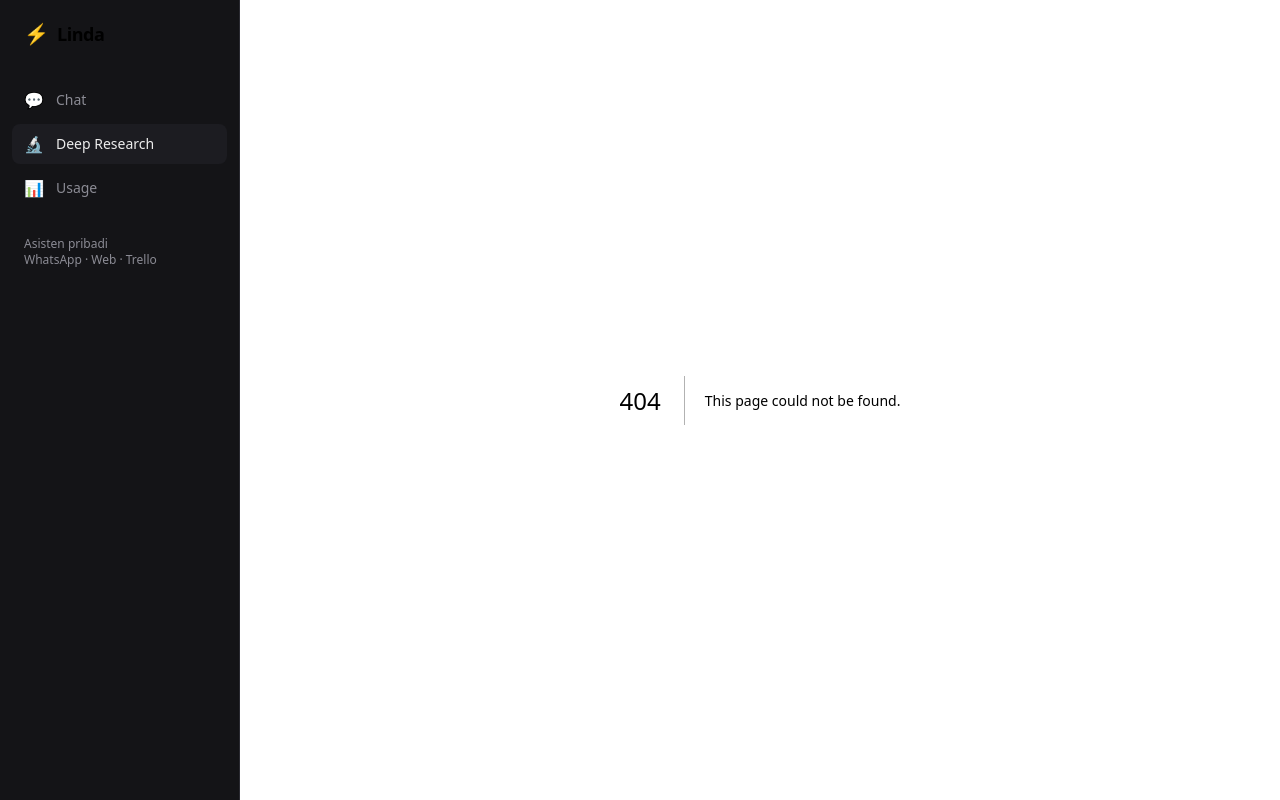
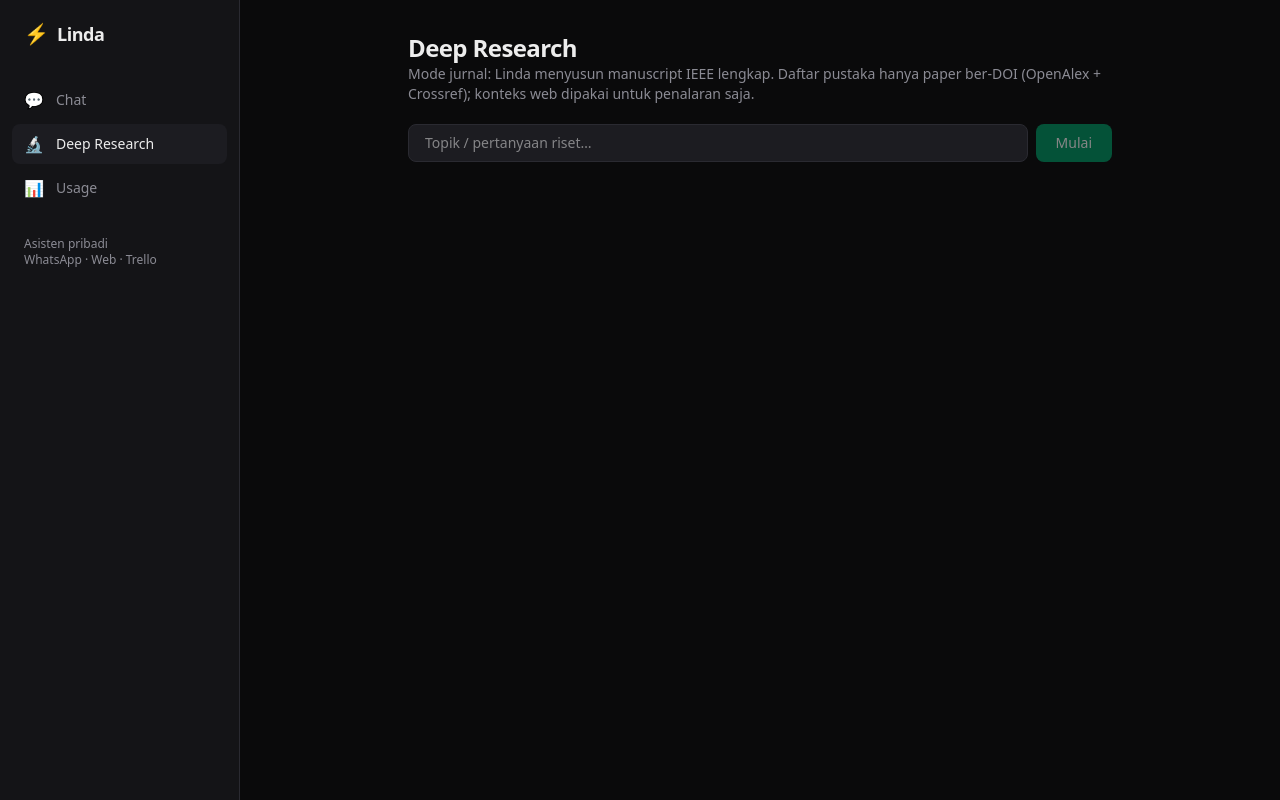
Before and after one commit to itsanla/p.agent, a Next.js app in the folder apps/web/: page /research in a window 1280 px wide. Before the commit this address had no page. Built offline with nearby package versions, Linux system fonts and the light colour scheme.

Commit message:
feat: add apps/web/app/research/page.tsx

```diff
--- /dev/null
+++ b/apps/web/app/research/page.tsx
@@ -0,0 +1,161 @@
+"use client";
+
+import { useCallback, useEffect, useRef, useState } from "react";
+import { getResearch, startResearch } from "@/lib/api";
+import { exportDoc, exportPdf } from "@/lib/manuscript-export";
+import type { Manuscript, ResearchTask } from "@/lib/types";
+
+const POLL_MS = 4000;
+
+export default function ResearchPage() {
+  const [topic, setTopic] = useState("");
+  const [task, setTask] = useState<ResearchTask | null>(null);
+  const [busy, setBusy] = useState(false);
+  const [error, setError] = useState<string | null>(null);
+  const timer = useRef<ReturnType<typeof setTimeout> | null>(null);
+
+  const poll = useCallback(async (id: string) => {
+    try {
+      const t = await getResearch(id);
+      setTask(t);
+      if (t.status === "done" || t.status === "error") {
+        setBusy(false);
+        return;
+      }
+    } catch {
+      /* keep polling */
+    }
+    timer.current = setTimeout(() => void poll(id), POLL_MS);
+  }, []);
+
+  useEffect(() => () => {
+    if (timer.current) clearTimeout(timer.current);
+  }, []);
+
+  async function submit(e: React.FormEvent) {
+    e.preventDefault();
+    const t = topic.trim();
+    if (!t || busy) return;
+    setError(null);
+    setBusy(true);
+    setTask(null);
+    try {
+      const { id } = await startResearch(t);
+      void poll(id);
+    } catch {
+      setError("Gagal memulai riset.");
+      setBusy(false);
+    }
+  }
+
+  const m = task?.status === "done" ? task.manuscript : null;
+
+  return (
+    <div className="mx-auto max-w-3xl px-5 py-8 sm:px-8">
+      <header className="mb-5">
+        <h1 className="text-2xl font-semibold tracking-tight">Deep Research</h1>
+        <p className="text-sm text-muted">
+          Mode jurnal: Linda menyusun manuscript IEEE lengkap. Daftar pustaka hanya paper ber-DOI
+          (OpenAlex + Crossref); konteks web dipakai untuk penalaran saja.
+        </p>
+      </header>
+
+      <form onSubmit={submit} className="mb-6 flex gap-2">
+        <input
+          value={topic}
+          onChange={(e) => setTopic(e.target.value)}
+          placeholder="Topik / pertanyaan riset…"
+          disabled={busy}
+          className="flex-1 rounded-lg border border-border bg-surface-2 px-4 py-2 text-sm outline-none focus:border-emerald-500 disabled:opacity-50"
+        />
+        <button
+          type="submit"
+          disabled={busy || !topic.trim()}
+          className="rounded-lg bg-emerald-600 px-5 py-2 text-sm font-medium text-white hover:bg-emerald-500 disabled:opacity-50"
+        >
+          {busy ? "Meneliti…" : "Mulai"}
+        </button>
+      </form>
+
+      {error && <p className="mb-4 text-sm text-red-400">{error}</p>}
+
+      {task && task.status !== "done" && task.status !== "error" && (
+        <div className="rounded-xl border border-border bg-surface px-5 py-6 text-center">
+          <div className="mb-2 animate-pulse text-emerald-400">● {task.stage}</div>
+          <p className="text-xs text-muted">Riset berjalan beberapa menit — biarkan tab ini terbuka.</p>
+        </div>
+      )}
+
+      {task?.status === "error" && (
+        <div className="rounded-lg border border-red-500/30 bg-red-500/10 px-4 py-3 text-sm text-red-400">
+          {task.error || "Riset gagal."}
+        </div>
+      )}
+
+      {m && <ManuscriptView m={m} />}
+    </div>
+  );
+}
+
+function ManuscriptView({ m }: { m: Manuscript }) {
+  return (
+    <article className="rounded-xl border border-border bg-surface px-6 py-6">
+      <div className="mb-4 flex flex-wrap gap-2">
+        <button
+          onClick={() => exportDoc(m)}
+          className="rounded-lg border border-border bg-surface-2 px-4 py-2 text-sm hover:bg-surface"
+        >
+          ⬇ Download Word (.doc)
+        </button>
+        <button
+          onClick={() => exportPdf(m)}
+          className="rounded-lg border border-border bg-surface-2 px-4 py-2 text-sm hover:bg-surface"
+        >
+          🖨 PDF (Save as PDF)
+        </button>
+      </div>
+
+      <h2 className="mb-3 text-center text-xl font-semibold">{m.title}</h2>
+      <p className="mb-3 text-sm leading-relaxed">
+        <span className="font-semibold italic">Abstract—</span>
+        <span className="italic">{m.abstract}</span>
+      </p>
+      {m.keywords.length > 0 && (
+        <p className="mb-4 text-sm">
+          <span className="italic">Keywords—</span> {m.keywords.join(", ")}
+        </p>
+      )}
+
+      {m.sections.map((s, i) => (
+        <section key={i} className="mb-4">
+          <h3 className="mb-1 font-semibold">{s.heading}</h3>
+          {s.body.split(/\n{2,}/).map((p, j) => (
+            <p key={j} className="mb-2 text-sm leading-relaxed text-foreground/90">
+              {p.trim()}
+            </p>
+          ))}
+        </section>
+      ))}
+
+      <h3 className="mb-2 mt-6 font-semibold">References</h3>
+      <ol className="space-y-1 text-xs text-foreground/80">
+        {m.references.map((r) => (
+          <li key={r.n} className="flex gap-2">
+            <span className="shrink-0 text-muted">[{r.n}]</span>
+            <span>
+              {r.ieee}{" "}
+              <a
+                href={`https://doi.org/${r.doi}`}
+                target="_blank"
+                rel="noreferrer"
+                className="text-emerald-400 hover:underline"
+              >
+                ↗
+              </a>
+            </span>
+          </li>
+        ))}
+      </ol>
+    </article>
+  );
+}
```
